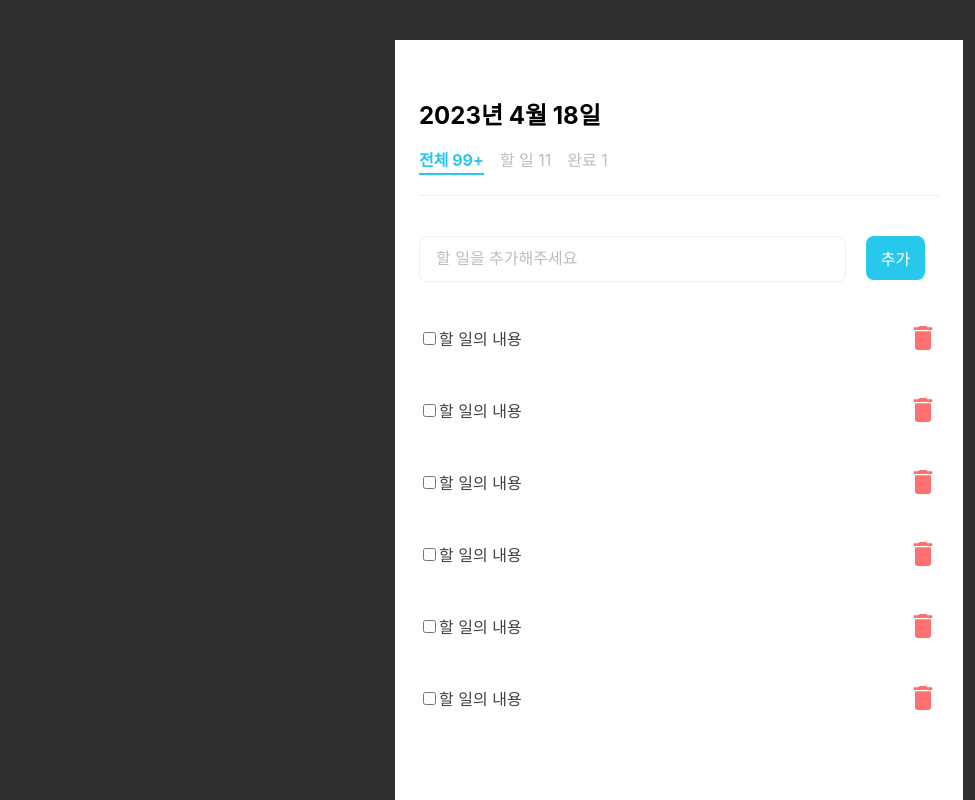
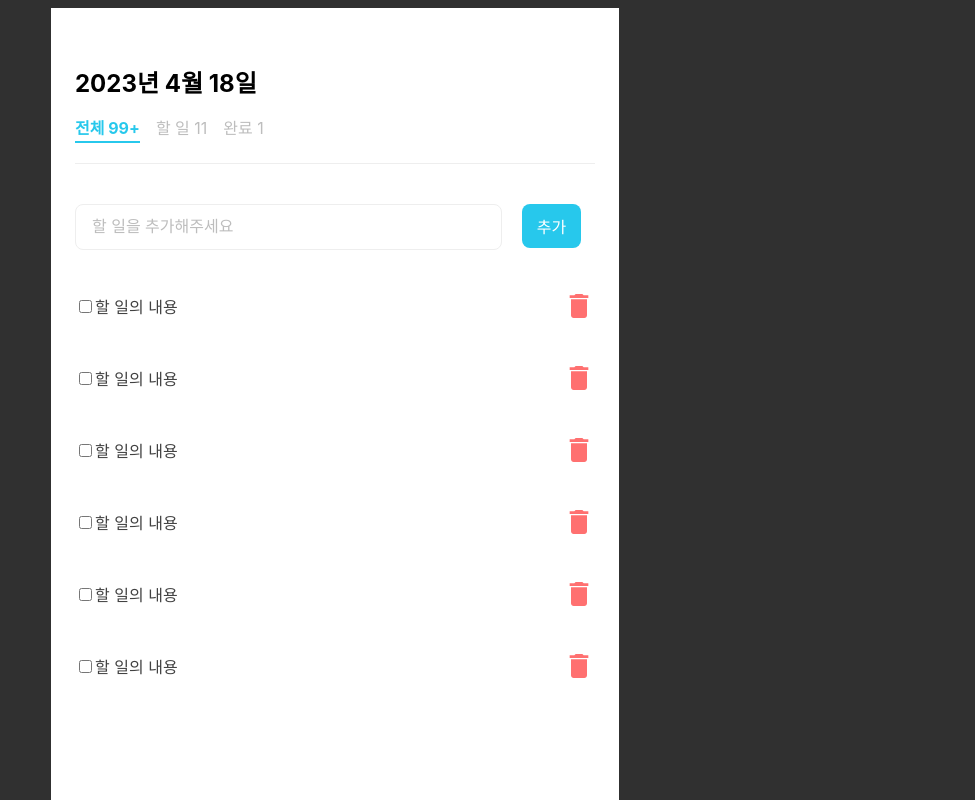
Before and after one commit to jikor1st/Gaeturdy-pre-project, a React (Create React App) app in the folder kimhyunmin-todo/: page / in a window 1280 px wide. Shown: the top 800 px of the page, without its empty margins (305-1280 px from the left). Built offline with nearby package versions, Linux system fonts and the light colour scheme; a web font is replaced by a local one.

Commit message:
style: HomeContainer 추가하여 스타일 변경

```diff
--- a/kimhyunmin-todo/src/components/TodoList.tsx
+++ b/kimhyunmin-todo/src/components/TodoList.tsx
@@ -2,11 +2,12 @@ import React from "react";
 import TodoTabs from '@/components/TodoTabs';
 import TodoForm from '@/components/TodoForm';
 import TodoItem from '@/components/TodoItem';
-import { TodoWrapper, Title, Divider } from "@/styles/TodoListStyles";
+import { HomeContainer, TodoWrapper, Title, Divider } from "@/styles/TodoListStyles";
 
 
 const TodoList = () => {
     return (
+      <HomeContainer>
         <TodoWrapper>
           <Title>2023년 4월 18일</Title>
           <TodoTabs />
@@ -19,6 +20,8 @@ const TodoList = () => {
           <TodoItem/>
           <TodoItem/>
         </TodoWrapper>
+      </HomeContainer>
+
       );
 }
 
--- a/kimhyunmin-todo/src/styles/TodoListStyles.ts
+++ b/kimhyunmin-todo/src/styles/TodoListStyles.ts
@@ -1,12 +1,15 @@
 import styled from "styled-components";
 
+export const HomeContainer = styled.div`
+  display: flex;
+  justify-content: center;
+  align-items: center;
+`;
+
 export const TodoWrapper = styled.div`
-  position: absolute;
   width: 520px;
   height: 1000px;
-  left: 700px;
-  top: 40px;
-  background: #FFFFFF;
+  background: #ffffff;
   padding: 40px 24px 0px 24px;
 
   @media screen and (max-width: 767px) {
@@ -23,6 +26,6 @@ export const Title = styled.h1`
 export const Divider = styled.div`
   width: 100%;
   height: 1px;
-  background-color: #EEEEEE;
+  background-color: #eeeeee;
   margin-top: 24px;
 `;
```
